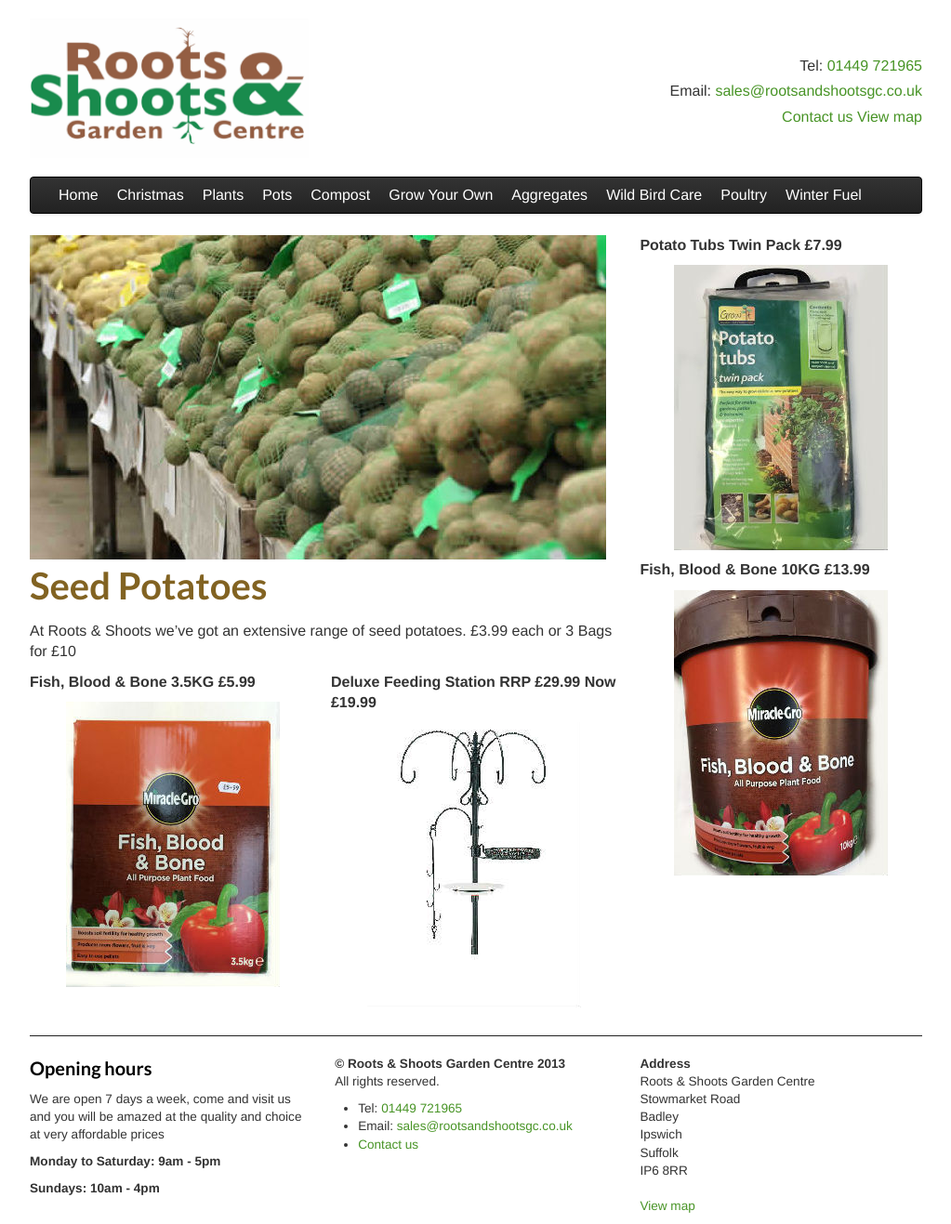
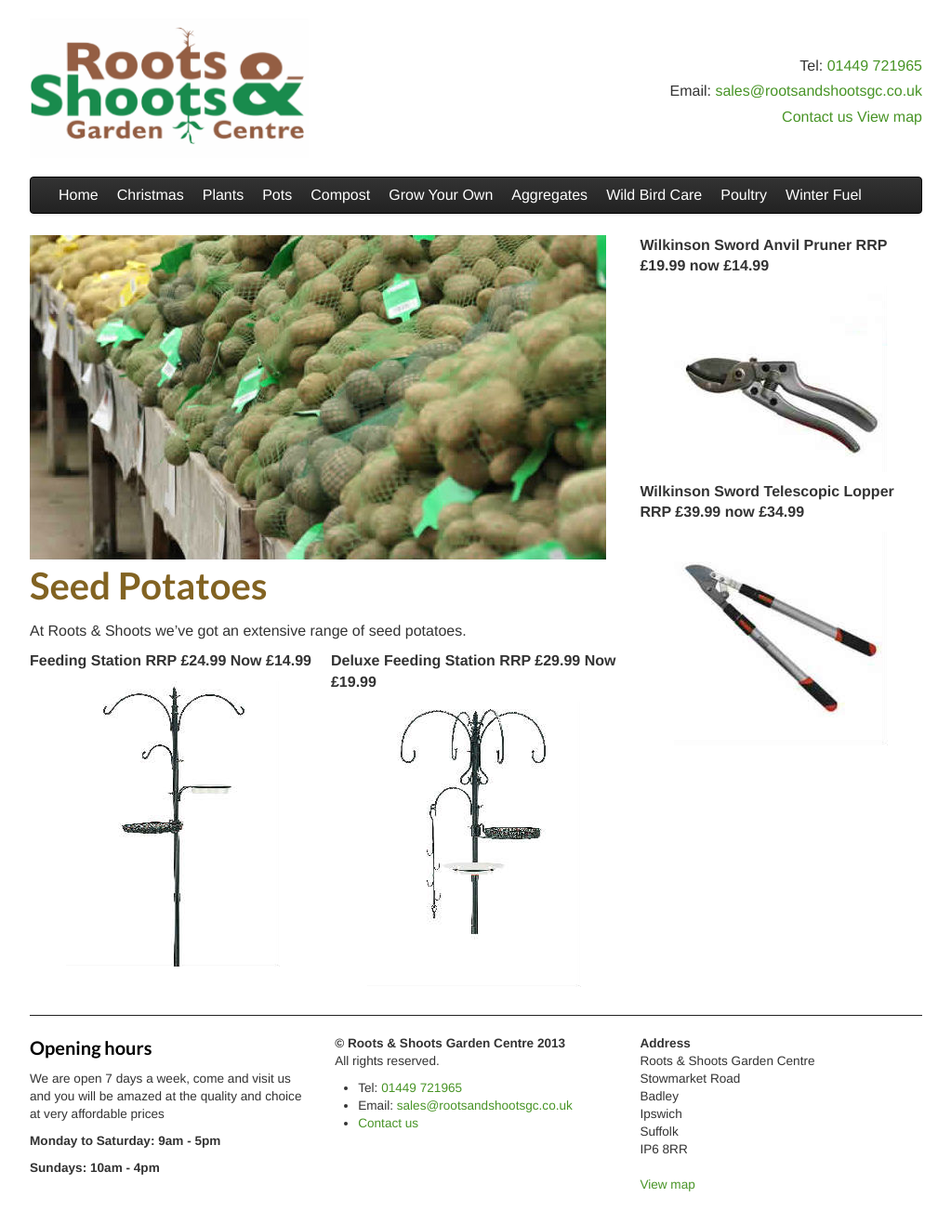
Before and after one commit to RootsShoots/site, a Jekyll site: the page built from seed-potatoes.md, in a window 1280 px wide. Shown: the whole page at 93% size, without its empty margins (128-1151 px from the left). Built offline with Jekyll 4.4.1, drawn with Linux system fonts in a browser that asks for light colours; nearby versions of some CDN libraries; after the commit the page ends 1294 px from its top, so only the background shows below that.

Commit message:
Revert "blood"
This reverts commit c813e3c9fa1ec41bdc1474b4ed6f77e651449510.

```diff
--- a/seed-potatoes.md
+++ b/seed-potatoes.md
@@ -3,20 +3,20 @@
 img: 620/oldpotatoes.jpg
 layout: default
 features:
-  - title: Potato Tubs Twin Pack £7.99
-    img: potatobags.jpg
-  - title: Fish, Blood & Bone 10KG £13.99
-    img: fishblood10kg.jpg
+  - title: Wilkinson Sword Anvil Pruner RRP £19.99 now £14.99
+    img: anvilpruner.jpg
+  - title: Wilkinson Sword Telescopic Lopper RRP £39.99 now £34.99
+    img: bypassloppers.jpg
 ---
 
 # Seed Potatoes
 
-At Roots & Shoots we've got an extensive range of seed potatoes. £3.99 each or 3 Bags for £10
+At Roots & Shoots we've got an extensive range of seed potatoes.
 
 <div class="row-fluid">
     <div class="span6">
-        <p><b>Fish, Blood & Bone 3.5KG £5.99</b></p>
-        <p><center><img src="img/fishblood3.5kg.jpg" alt="Fishblood" /></center></p>
+        <p><b>Feeding Station RRP £24.99 Now £14.99</b></p>
+        <p><center><img src="img/feedingstation.jpg" alt="Feeding Station" /></center></p>
     </div>
     <div class="span6">
         <p><b>Deluxe Feeding Station RRP £29.99 Now £19.99 </b></p>
```
Also changed, not shown: img/fishblood10kg.jpg (deleted), img/fishblood3.5kg.jpg (deleted), img/potatobags.jpg (deleted).
